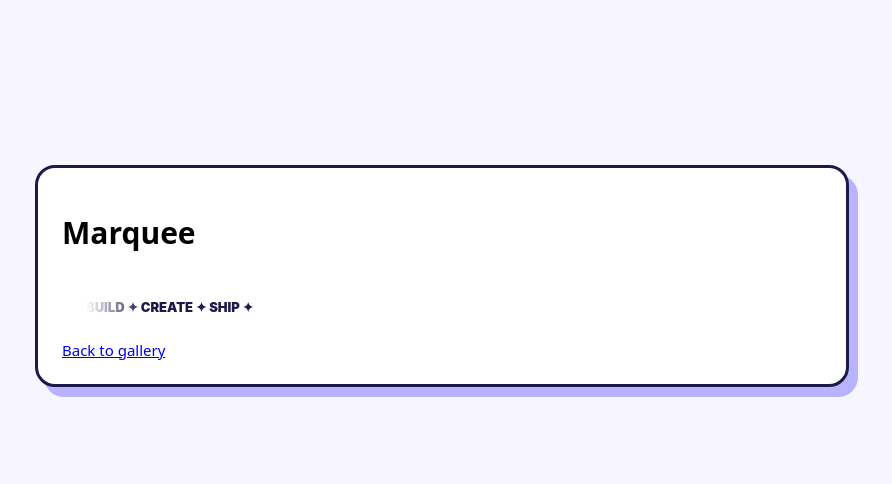
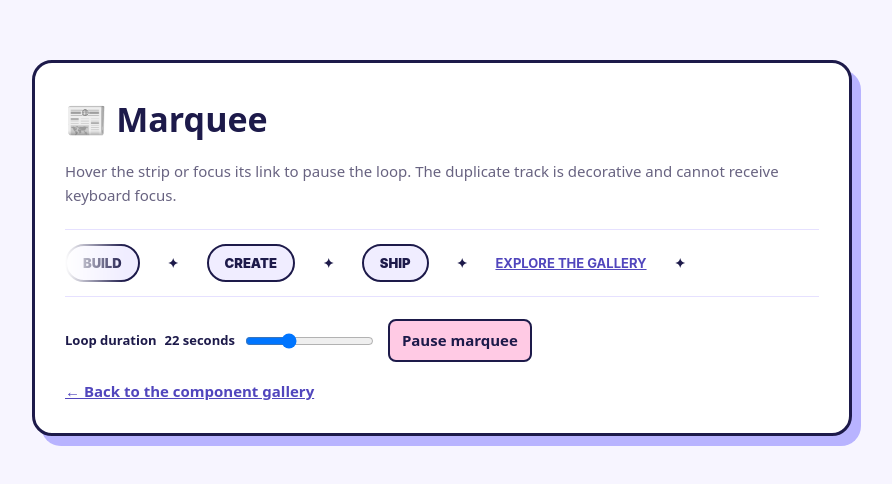
Before and after one commit to Brajesh31/vfx-ui-anime, a website: page components/marquee/demo.html in a window 1280 px wide. Shown: the part 152-636 px from the top of the page, without its empty margins (198-1090 px from the left). Drawn offline with Linux system fonts and the light colour scheme.

Commit message:
Create configurable keyboard-aware marquee demo

```diff
--- a/components/marquee/demo.html
+++ b/components/marquee/demo.html
@@ -1 +1,48 @@
-<!doctype html><html lang="en"><head><meta charset="utf-8"><meta name="viewport" content="width=device-width,initial-scale=1"><title>Marquee</title><style>body{margin:0;min-height:100vh;display:grid;place-items:center;padding:28px;background:#f7f5ff;font:15px system-ui}main{width:min(100%,760px);padding:24px;border:3px solid #1d1a4a;border-radius:20px;background:white;box-shadow:9px 10px 0 #b8b3ff}.stage{display:grid;place-items:center;padding:24px}</style><script src="index.js"></script></head><body><main><h1>Marquee</h1><div class="stage"><vfx-marquee duration="20"><span>BUILD ✦ CREATE ✦ SHIP ✦</span></vfx-marquee></div><a href="../../gallery/">Back to gallery</a></main></body></html>
+<!doctype html>
+<html lang="en">
+<head>
+  <meta charset="utf-8">
+  <meta name="viewport" content="width=device-width,initial-scale=1">
+  <title>Marquee | VFX UI Anime</title>
+  <style>
+    *{box-sizing:border-box}body{margin:0;min-height:100vh;display:grid;place-items:center;padding:24px;background:#f7f5ff;color:#1d1a4a;font:15px/1.55 system-ui,sans-serif}
+    main{width:min(100%,820px);padding:clamp(18px,4vw,30px);border:3px solid #1d1a4a;border-radius:20px;background:#fff;box-shadow:9px 10px 0 #b8b3ff}
+    h1{margin:0;font-size:clamp(24px,4vw,34px)}p{color:#686381}
+    vfx-marquee{margin:22px auto;padding:14px 0;border-block:1px solid #e6e1ff}
+    .word{display:inline-block;padding:8px 16px;border:2px solid #1d1a4a;border-radius:99px;background:#f0edff}
+    .controls{display:flex;align-items:center;gap:12px;flex-wrap:wrap;margin:18px 0}
+    label{display:flex;gap:8px;align-items:center;font-size:13px;font-weight:750}
+    button{padding:8px 12px;border:2px solid #1d1a4a;border-radius:8px;background:#ffcae4;color:#1d1a4a;font:inherit;font-weight:800;cursor:pointer}
+    button:focus-visible,a:focus-visible{outline:3px solid #6558d9;outline-offset:3px}a{color:#5146bd;font-weight:700}
+  </style>
+  <script src="index.js"></script>
+</head>
+<body>
+  <main>
+    <h1>📰 Marquee</h1>
+    <p>Hover the strip or focus its link to pause the loop. The duplicate track is decorative and cannot receive keyboard focus.</p>
+    <vfx-marquee id="ticker" label="Featured topics" duration="22">
+      <span class="word">BUILD</span><span>✦</span><span class="word">CREATE</span><span>✦</span><span class="word">SHIP</span><span>✦</span>
+      <a href="../../gallery/">EXPLORE THE GALLERY</a><span>✦</span>
+    </vfx-marquee>
+    <div class="controls">
+      <label>Loop duration <output id="duration-value">22 seconds</output><input id="duration" type="range" min="4" max="60" value="22"></label>
+      <button id="pause" type="button">Pause marquee</button>
+    </div>
+    <a href="../../gallery/">← Back to the component gallery</a>
+  </main>
+  <script>
+    const ticker = document.querySelector('#ticker');
+    const duration = document.querySelector('#duration');
+    const pause = document.querySelector('#pause');
+    duration.addEventListener('input', () => {
+      ticker.duration = Number(duration.value);
+      document.querySelector('#duration-value').textContent = duration.value + ' seconds';
+    });
+    pause.addEventListener('click', () => {
+      ticker.paused = !ticker.paused;
+      pause.textContent = ticker.paused ? 'Resume marquee' : 'Pause marquee';
+    });
+  </script>
+</body>
+</html>
```
